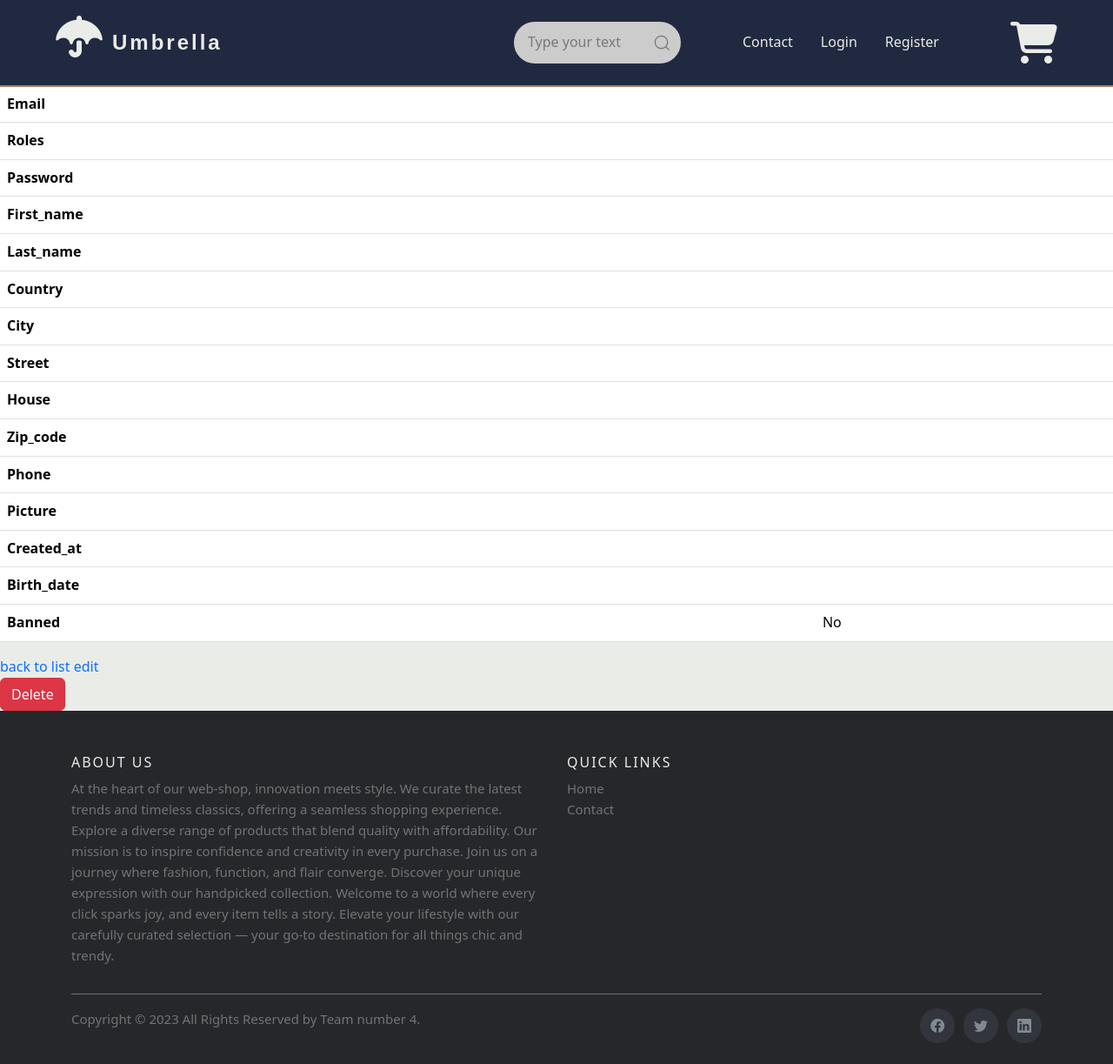
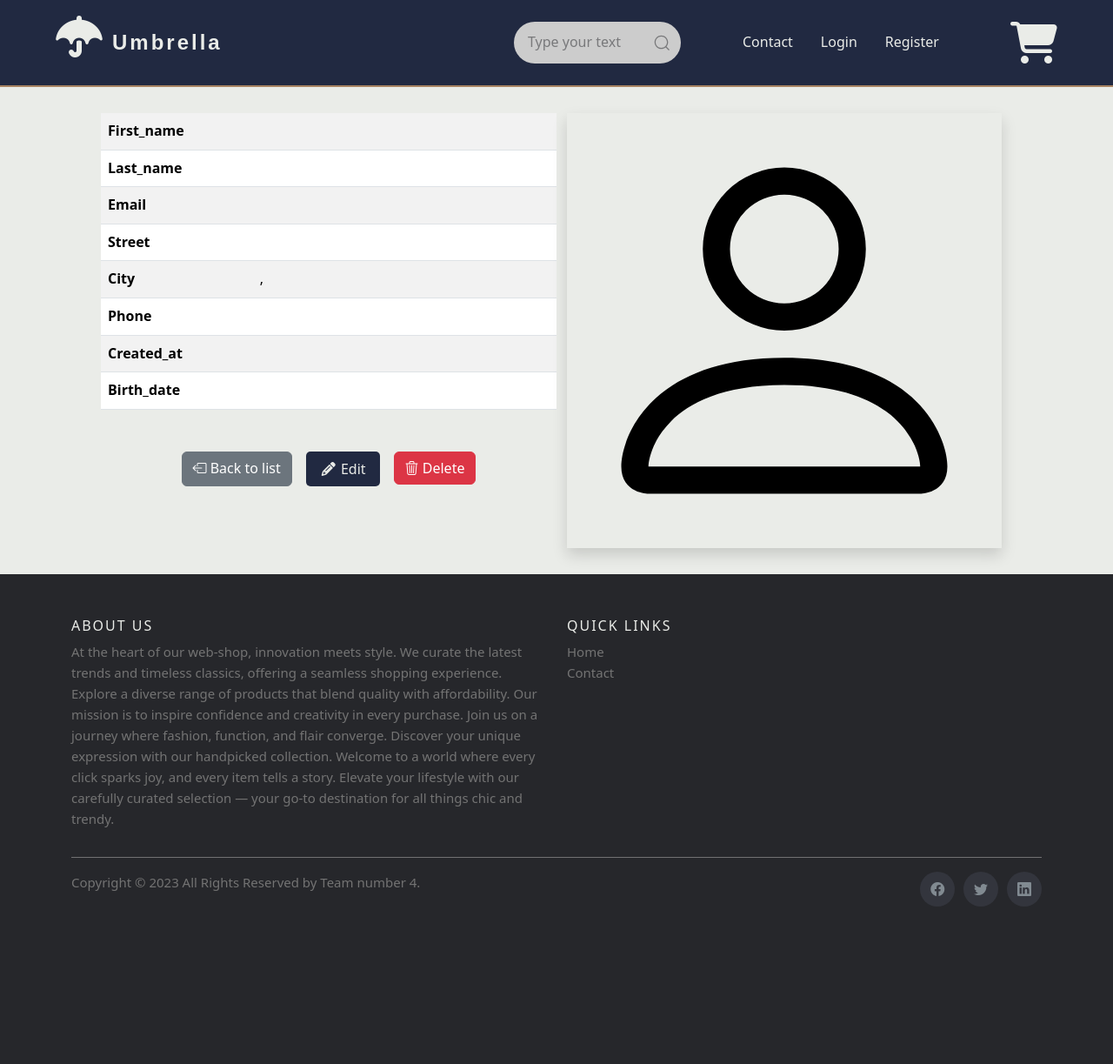
Before and after one commit to DmitriiMal/web-shop-project, a Symfony app: template templates/user/show.html.twig in a window 1280 px wide. Shown: the whole page at 87% size. After the commit the page ends 1042 px from the top, so only its background shows below. Run offline with Twig, Linux system fonts and the light colour scheme; the template is opened without the code that fills it, so the values that code supplies are empty; some libraries are stand-ins or nearby versions.

Commit message:
added default avar´tar and chengd details page

```diff
--- a/templates/user/_delete_form.html.twig
+++ b/templates/user/_delete_form.html.twig
@@ -1,4 +1,4 @@
 <form method="post" action="{{ path('app_user_delete', {'id': user.id}) }}" onsubmit="return confirm('Are you sure you want to delete this item?');">
     <input type="hidden" name="_token" value="{{ csrf_token('delete' ~ user.id) }}">
-    <button class="btn btn-danger">Delete</button>
+    <button class="btn btn-danger btns"><i class="bi bi-trash3"></i> Delete</button>
 </form>
--- a/templates/user/show.html.twig
+++ b/templates/user/show.html.twig
@@ -3,80 +3,92 @@
 {% block title %}User{% endblock %}
 
 {% block body %}
-    <h1>User</h1>
+<div class="container-prim">
+    <div class="row row.cols-xs-1 row-cols-md-2">
+        <div>
+            <table class="table table-striped table-hover">
+                <tbody>
 
-    <table class="table">
-        <tbody>
-            <tr>
-                <th>Id</th>
-                <td>{{ user.id }}</td>
+                    {% if is_granted('ROLE_ADMIN') %}
+                    <tr class="row">
+                        <th class="col-4">Roles</th>
+                        <td class="col-8">{{ user.roles ? user.roles|json_encode : '' }}</td>
                     </tr>
-            <tr>
-                <th>Email</th>
-                <td>{{ user.email }}</td>
+                    {% endif %}
+                    <tr class="row">
+                        <th class="col-4">First_name</th>
+                        <td class="col-8">{{ user.firstName }}</td>
                     </tr>
-            <tr>
-                <th>Roles</th>
-                <td>{{ user.roles ? user.roles|json_encode : '' }}</td>
+                    <tr class="row">
+                        <th class="col-4">Last_name</th>
+                        <td class="col-8">{{ user.lastName }}</td>
                     </tr>
-            <tr>
-                <th>Password</th>
-                <td>{{ user.password }}</td>
+                    <tr class="row">
+                        <th class="col-4">Email</th>
+                        <td class="col-8">{{ user.email }}</td>
                     </tr>
-            <tr>
-                <th>First_name</th>
-                <td>{{ user.firstName }}</td>
+                    <tr class="row">
+                        <th class="col-4">Street</th>
+                        <td class="col-8">{{ user.street }} {{ user.house }}</td>
                     </tr>
-            <tr>
-                <th>Last_name</th>
-                <td>{{ user.lastName }}</td>
+                    <tr class="row">
+                        <th class="col-4">City</th>
+                        <td class="col-8">{{ user.zipCode }} {{ user.city }}, {{ user.country }}</td>
                     </tr>
-            <tr>
-                <th>Country</th>
-                <td>{{ user.country }}</td>
+                    <tr class="row">
+                        <th class="col-4">Phone</th>
+                        <td class="col-8">{{ user.phone }}</td>
                     </tr>
-            <tr>
-                <th>City</th>
-                <td>{{ user.city }}</td>
+                    <tr class="row">
+                        <th class="col-4">Created_at</th>
+                        <td class="col-8">{{ user.createdAt ? user.createdAt|date('Y-m-d H:i:s') : '' }}</td>
                     </tr>
-            <tr>
-                <th>Street</th>
-                <td>{{ user.street }}</td>
+                    <tr class="row">
+                        <th class="col-4">Birth_date</th>
+                        <td class="col-8">{{ user.birthDate ? user.birthDate|date('Y-m-d') : '' }}</td>
                     </tr>
-            <tr>
-                <th>House</th>
-                <td>{{ user.house }}</td>
+                    {% if is_granted('ROLE_ADMIN') %}
+                    <tr class="row">
+                        <th class="col-4">Banned</th>
+                        <td class="col-8">{{ user.banned ? 'Yes' : 'No' }}</td>
                     </tr>
-            <tr>
-                <th>Zip_code</th>
-                <td>{{ user.zipCode }}</td>
-            </tr>
-            <tr>
-                <th>Phone</th>
-                <td>{{ user.phone }}</td>
-            </tr>
-            <tr>
-                <th>Picture</th>
-                <td>{{ user.picture }}</td>
-            </tr>
-            <tr>
-                <th>Created_at</th>
-                <td>{{ user.createdAt ? user.createdAt|date('Y-m-d H:i:s') : '' }}</td>
-            </tr>
-            <tr>
-                <th>Birth_date</th>
-                <td>{{ user.birthDate ? user.birthDate|date('Y-m-d') : '' }}</td>
-            </tr>
-            <tr>
-                <th>Banned</th>
-                <td>{{ user.banned ? 'Yes' : 'No' }}</td>
-            </tr>
+                    {% endif %}
                 </tbody>
             </table>
+            <div class="d-flex gap-3 justify-content-center mt-5">
+                {% if is_granted('ROLE_ADMIN') %}
 
-    <a href="{{ path('app_user_index') }}">back to list</a>
+                <a href="{{ path('app_product_index') }}" class="btn btn-secondary btn1"><i
+                        class="bi bi-box-arrow-left"></i> Back
+                    to list</a>
 
-    <a href="{{ path('app_user_edit', {'id': user.id}) }}">edit</a>
+                {% else %}
 
+                <a href="{{ path('app_user') }}" class="btn btn-secondary btn1"><i class="bi bi-box-arrow-left"></i>
+                    Back to
+                    list</a>
+
+                {% endif %}
+
+                <a href="{{ path('app_product_edit', { 'id': user.id }) }}" class="btn button-main btn1"><i
+                        class="fa fa-pencil fa-fw" aria-hidden="true"></i> Edit</a>
                 {{ include('user/_delete_form.html.twig') }}
+            </div>
+        </div>
+        <div>
+            {% if (user.picture) %}
+            <tr class="row">
+                <td><img class="shadow w-100" src="{{ asset('pictures/'~ user.picture) }}" alt="{{ user.firstname }}" />
+                </td>
+            </tr>
+            {% else %}
+            <tr class="row">
+                <td><img class="shadow w-100" src="{{ asset('pictures/users/person.svg') }}"
+                        alt="{{ user.firstname }}" /></td>
+            </tr>
+            {% endif %}
+        </div>
+    </div>
+
+</div>
 {% endblock %}
```
Also changed, not shown: public/pictures/Users/person.svg (added). Lines whose indentation alone changed are shown as unchanged.
